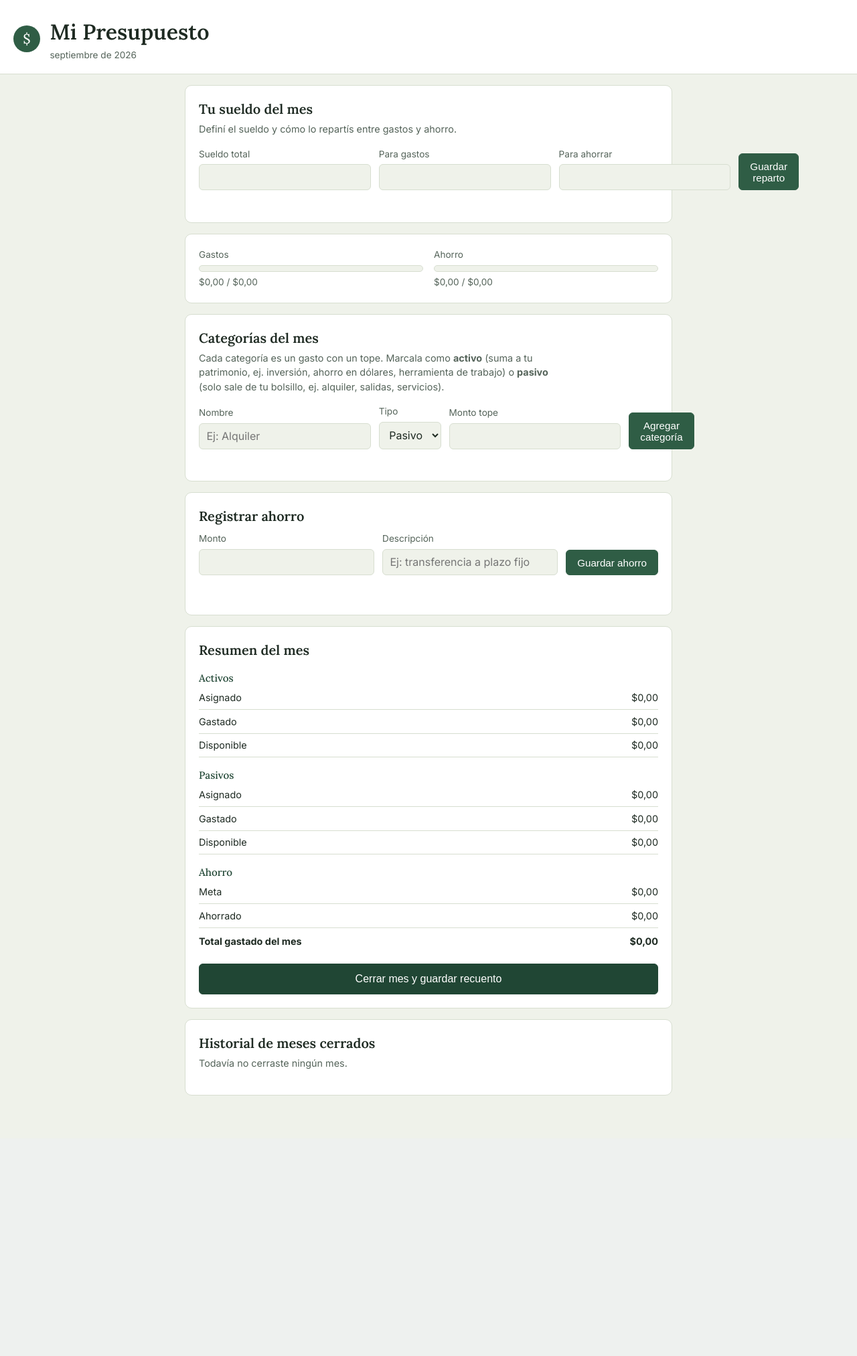
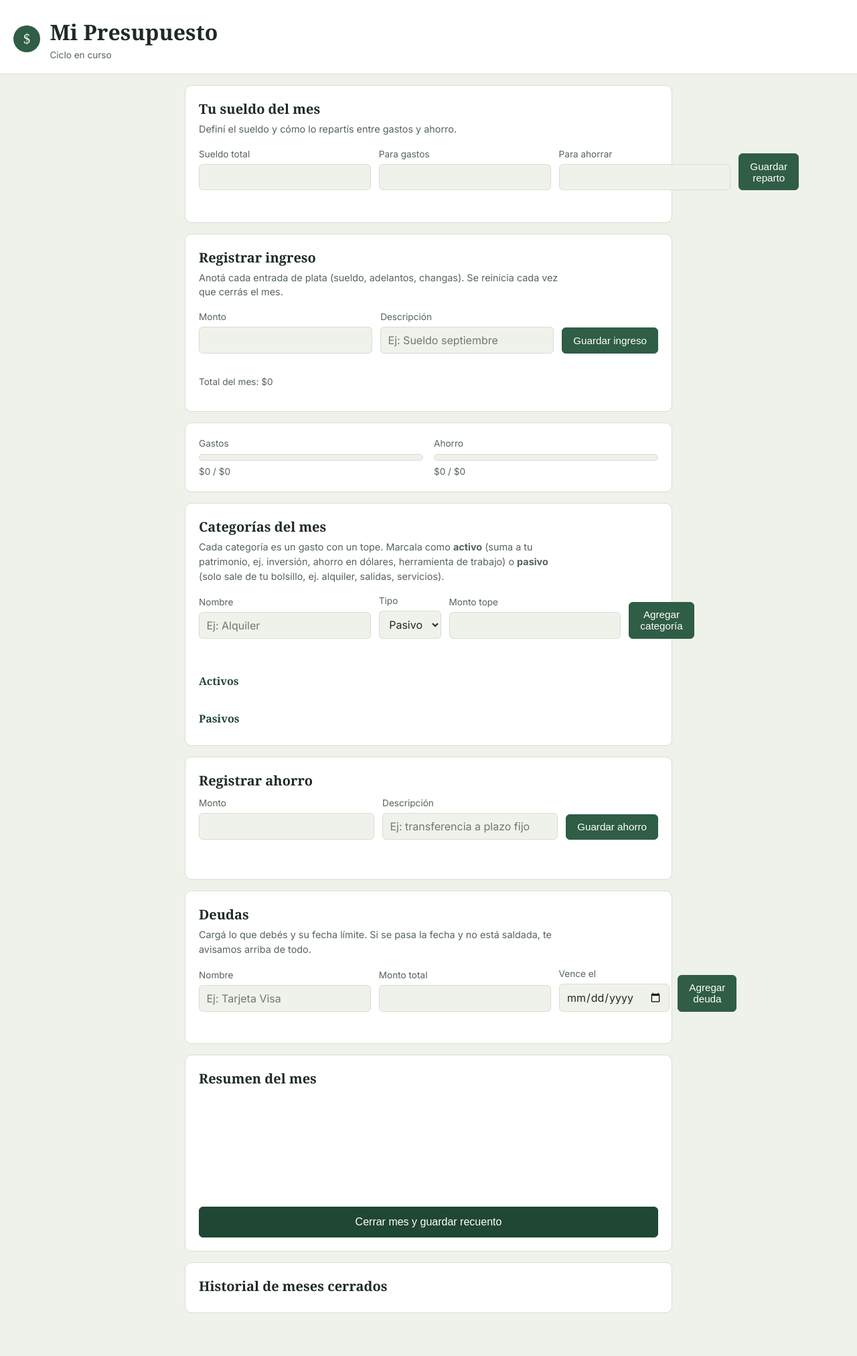
Before and after one commit to milioviedo908-spec/mi-presupuesto, a Flask app: page / in a window 1280 px wide. Shown: the whole page at 67% size. Before the commit the page ends 1636 px from the top, so only its background shows below. Run offline with Flask 3, Linux system fonts and the light colour scheme; data that the repository does not hold is empty; a map, chart or similar area stays blank.

Commit message:
Update index.html

```diff
--- a/templates/index.html
+++ b/templates/index.html
@@ -5,15 +5,16 @@
   <meta name="viewport" content="width=device-width, initial-scale=1.0" />
   <title>Mi Presupuesto</title>
   <link rel="preconnect" href="https://fonts.googleapis.com">
-  <link href="https://fonts.googleapis.com/css2?family=Lora:ital,wght@0,500;0,600;1,500&family=Inter:wght@400;500;600;700&display=swap" rel="stylesheet">
+  <link href="https://fonts.googleapis.com/css2?family=Space+Grotesk:wght@500;700&family=Inter:wght@400;500;600;700&display=swap" rel="stylesheet">
   <link rel="stylesheet" href="{{ url_for('static', filename='style.css') }}" />
+  <script src="https://cdnjs.cloudflare.com/ajax/libs/Chart.js/4.4.4/chart.umd.min.js"></script>
 </head>
 <body>
   <header class="topbar">
     <div class="topbar__mark">$</div>
     <div>
       <h1>Mi Presupuesto</h1>
-      <p class="topbar__sub" id="mes-actual">Ciclo en curso</p>
+      <p class="topbar__sub" id="fecha-hora">Ciclo en curso</p>
     </div>
   </header>
 
@@ -35,6 +36,27 @@
         <button type="submit" class="btn btn--primary">Guardar reparto</button>
       </form>
       <p class="alerta" id="config-alerta"></p>
+    </section>
+
+    <!-- ALERTA DE DEUDAS VENCIDAS -->
+    <section class="alerta-deudas" id="alerta-deudas" style="display:none;"></section>
+
+    <!-- INGRESOS -->
+    <section class="card">
+      <h2>Registrar ingreso</h2>
+      <p class="hint">Anotá cada entrada de plata (sueldo, adelantos, changas). Se reinicia cada vez que cerrás el mes.</p>
+      <form id="form-ingreso" class="grid-2">
+        <label>Monto
+          <input type="number" id="ingreso-monto" min="0" step="0.01" required />
+        </label>
+        <label>Descripción
+          <input type="text" id="ingreso-desc" placeholder="Ej: Sueldo septiembre" />
+        </label>
+        <button type="submit" class="btn btn--primary">Guardar ingreso</button>
+      </form>
+      <p class="alerta" id="ingreso-alerta"></p>
+      <p class="overview__valor overview__valor--claro" id="txt-ingresos-total">Total del mes: $0</p>
+      <ul class="lista-movimientos" id="lista-ingresos"></ul>
     </section>
 
     <!-- BARRAS GENERALES -->
@@ -100,10 +122,34 @@
       <ul class="lista-movimientos" id="lista-ahorros"></ul>
     </section>
 
+    <!-- DEUDAS -->
+    <section class="card">
+      <h2>Deudas</h2>
+      <p class="hint">Cargá lo que debés y su fecha límite. Si se pasa la fecha y no está saldada, te avisamos arriba de todo.</p>
+      <form id="form-deuda" class="grid-3">
+        <label>Nombre
+          <input type="text" id="deuda-nombre" placeholder="Ej: Tarjeta Visa" required />
+        </label>
+        <label>Monto total
+          <input type="number" id="deuda-monto" min="0" step="0.01" required />
+        </label>
+        <label>Vence el
+          <input type="date" id="deuda-vencimiento" />
+        </label>
+        <button type="submit" class="btn btn--primary">Agregar deuda</button>
+      </form>
+      <p class="alerta" id="deuda-alerta"></p>
+      <div class="deudas" id="cont-deudas"></div>
+    </section>
+
     <!-- RESUMEN Y CIERRE -->
     <section class="card">
       <h2>Resumen del mes</h2>
       <div id="resumen-contenido" class="resumen"></div>
+      <div class="grafico-caja">
+        <canvas id="grafico-gastos"></canvas>
+        <p class="hint" id="grafico-vacio" style="display:none;">Todavía no cargaste gastos este mes para graficar.</p>
+      </div>
       <button id="btn-cerrar-mes" class="btn btn--cierre">Cerrar mes y guardar recuento</button>
     </section>
 
@@ -131,6 +177,20 @@
     </div>
   </div>
 
+  <div class="modal-gasto" id="modal-pago">
+    <div class="modal-gasto__caja">
+      <h3 id="modal-pago-titulo">Registrar pago</h3>
+      <label>Monto que pagás
+        <input type="number" id="pago-monto" min="0" step="0.01" />
+      </label>
+      <p class="alerta" id="pago-alerta"></p>
+      <div class="modal-gasto__acciones">
+        <button class="btn" id="pago-cancelar">Cancelar</button>
+        <button class="btn btn--primary" id="pago-confirmar">Registrar</button>
+      </div>
+    </div>
+  </div>
+
   <script src="{{ url_for('static', filename='app.js') }}"></script>
 </body>
 </html>
```
